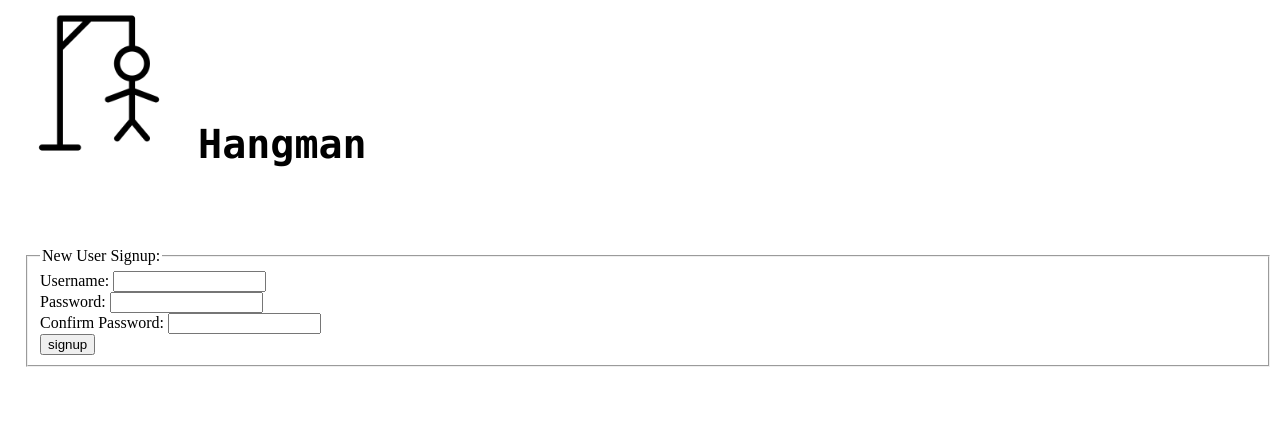
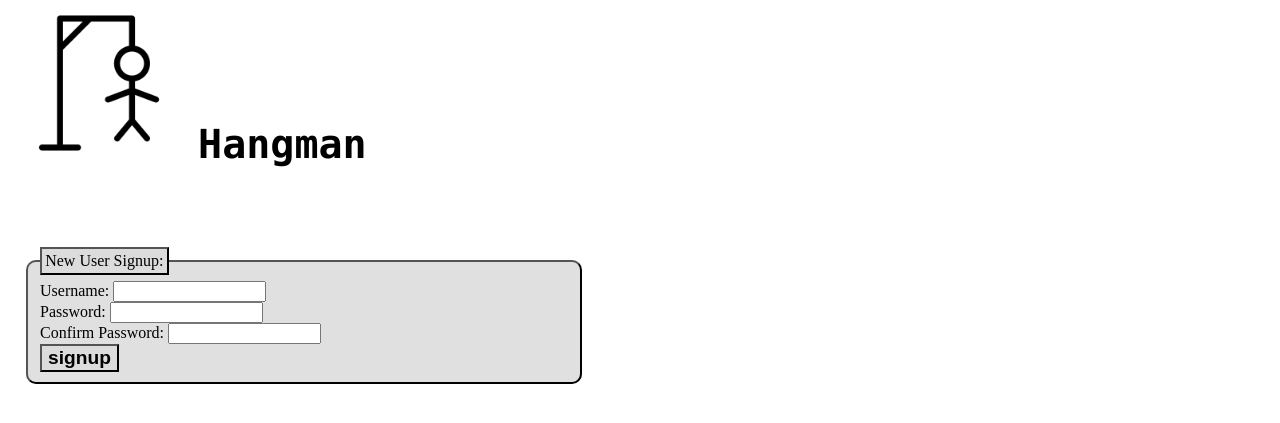
Before and after one commit to Web-Programming-Project2/hangman, a PHP site: page /signup.php in a window 1280 px wide; the page is wider, and only the part inside the window is pictured. Shown: the top 423 px of that part. Run offline with PHP 8.4, Linux system fonts and the light colour scheme.

Commit message:
added div, form, fieldset, input, and legend

```diff
--- a/hangman.css
+++ b/hangman.css
@@ -34,3 +34,39 @@ ul{
 ul li a img{
 	vertical-align: middle;
 }
+
+body > div, form{
+    overflow: hidden;
+    width: 35em;
+}
+
+div{
+    overflow: hidden;
+}
+
+/*form styles*/
+fieldset{
+    background-color: #E0E0E0;
+    border: 2px outset black;
+    border-radius: 10px;
+}
+
+fieldset strong,
+ul strong,
+fieldset label.left,
+fieldset .column{
+    float: left;
+    width: 11em;
+}
+
+input[type = "submit"]{
+    background-color: gainsboro;
+    font-size: 120%;
+    font-weight: bold;
+}
+
+legend{
+    background-color: gainsboro;
+    border: 2px outset black;
+    padding: 0.2em;
+}
```
